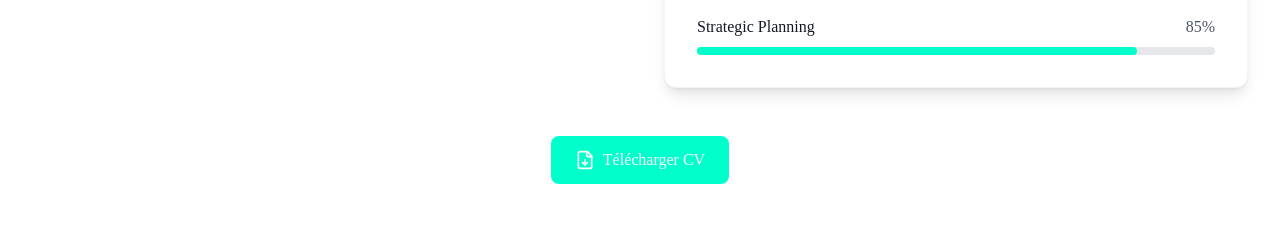
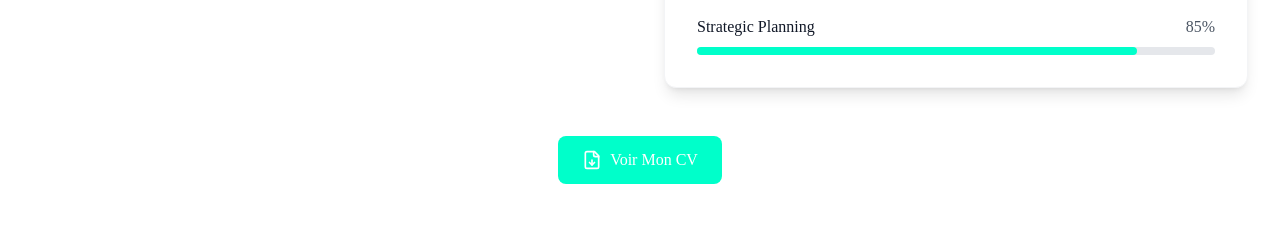
Before and after one commit to RamziAnass/account, a React (Vite) app: page / in a window 1280 px wide. Shown: the part 1900-2134 px from the top of the page. Built offline with nearby package versions, Linux system fonts and the light colour scheme.

Commit message:
Update About.tsx

```diff
--- a/src/components/About.tsx
+++ b/src/components/About.tsx
@@ -117,7 +117,7 @@ const About: React.FC = () => {
               className="inline-flex items-center gap-2 rounded-lg bg-primary-500 px-6 py-3 text-white transition-colors hover:bg-primary-600 dark:bg-primary-600 dark:hover:bg-primary-700"
             >
               <FileDown className="h-5 w-5" />
-              Télécharger CV
+             Voir Mon CV
             </a>
           </div>
         </motion.div>
```
